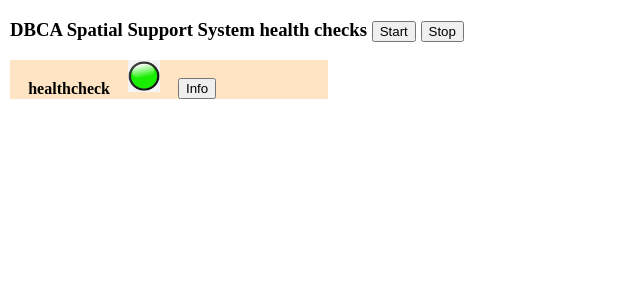
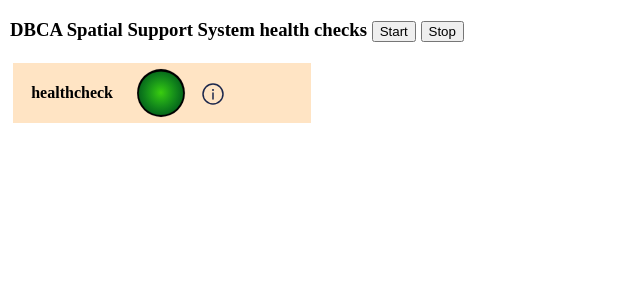
Before and after one commit to rockychen-dpaw/healthcheck, a Python web app: template templates/healthcheck/preview.html in a window 1280 px wide. Shown: the top 300 px of the page, without its empty margins (0-640 px from the left). Run offline with Jinja, Linux system fonts and the light colour scheme; the template is opened without the code that fills it, so the values that code supplies are empty.

Commit message:
Change css file and add more icons

```diff
--- a/app.py
+++ /dev/null
@@ -1,3 +0,0 @@
-from quart import Quart, jsonify, make_response, render_template
-
-app = application = Quart("HealthCheck", template_folder="templates", static_folder="static")
--- a/templates/healthcheck/inc/healthcheck.css
+++ b/templates/healthcheck/inc/healthcheck.css
@@ -11,35 +11,21 @@ body {
   background: rgb(202, 60, 60);
 }
 
-.healthstatuscontent {
-    display:block;
+.healthstatusblock {
     width: 90%
 }
+.sectionhealthstatusrow {
 
-.servicehealthstatus {
-    display: inline-block;
-    background-color: bisque;
 }
-.servicename {
-    width: 100px;
-    display: inline-block;
-    text-wrap: wrap;
-    text-align: right;
-    font-weight: bold;
-    vertical-align: middle;
+.sectionhealthstatuscolumn {
+
 }
 
-.healthstatus {
-    width: 40px;
-    display: inline-block;
-    padding-left: 10px;
-    text-align: center;
+.sectionnamerow {
+
 }
-.healthstatusbuttons {
-    width: 150px;
-    display: inline-block;
-    padding-left: 10px;
-    vertical-align: middle;
+.sectionnamecolumn {
+
 }
 .sectionname {
     display:block;
@@ -48,3 +34,43 @@ body {
     font-weight: bold;
     vertical-align: middle;
 }
+
+.servicename {
+    width: 100px;
+    height: 60px;
+    display: inline-block;
+    text-wrap: wrap;
+    text-align: right;
+    font-weight: bold;
+    vertical-align: 25px;
+}
+
+.servicehealthstatus {
+    display: inline-block;
+    height: 60px;
+    background-color: bisque;
+
+}
+.healthstatus {
+    width: 60px;
+    display: inline-block;
+    padding-left: 10px;
+    text-align: center;
+    height:60px;
+}
+.healthstatusimg {
+    width: 60px;
+    padding-left:10px;
+    height:60px;
+}
+.healthstatusbuttons {
+    width: 110px;
+    display: inline-block;
+    padding-left: 10px;
+    vertical-align: 25px;
+}
+.imgbutton {
+    width:24px;
+    height:24px;
+    vertical-align: -8px;
+}
--- a/templates/healthcheck/inc/healthcheckstatus.html
+++ b/templates/healthcheck/inc/healthcheckstatus.html
@@ -26,9 +26,9 @@ function browserside_check() {
             if (now - servicestatus["nextcheck"] > {{nextcheck_timeout}} ) {
                 //next check not running, maybe caused by healthcheck service or the target service
                 try{
-                    document.getElementById(section+ "-" + service + "-statusname").src = "/static/img/error-traffic-light.jpg"
+                    document.getElementById(section+ "-" + service + "-statusname-img").src = "/static/img/error.svg"
                 }catch(error) {
-                    document.getElementById(section+ "-" + service + "-statusname-div").innerHTML = '<img id="' + section + '-' + service + '-statusname" src="/static/img/error-traffic-light.jpg" style="width:32px;height:32px"/>'
+                    document.getElementById(section+ "-" + service + "-statusname").innerHTML = '<img id="' + section + '-' + service + '-statusname-img" src="/static/img/error.svg" class="healthstatusimg"/>'
                 }
                 nextcheck = servicestatus["nextcheck"]
                 nextcheckstr = nextcheck.getFullYear() + '-' + (nextcheck.getMonth() + 1) + "-" + nextcheck.getDate() + " " + nextcheck.getHours() + ":" + nextcheck.getMinutes() + ":" + nextcheck.getSeconds()
@@ -90,11 +90,10 @@ function fetch_healthstatus() {
                           continue
                       }
                       try{
-                          document.getElementById(datas[i][0][0]+ "-" + datas[i][0][1] + "-statusname").src = "/static/img/" + datas[i][1][1][2] + "-traffic-light.jpg"
+                          document.getElementById(datas[i][0][0]+ "-" + datas[i][0][1] + "-statusname-img").src = "/static/img/" + datas[i][1][1][2] + ".svg"
                       }catch(error) {
-                          document.getElementById(datas[i][0][0]+ "-" + datas[i][0][1] + "-statusname-div").innerHTML = '<img id="' + datas[i][0][0] + '-' + datas[i][0][1] + '-statusname" src="/static/img/' + datas[i][1][1][2] + '-traffic-light.jpg" style="width:32px;height:32px"/>'
+                          document.getElementById(datas[i][0][0]+ "-" + datas[i][0][1] + "-statusname").innerHTML = '<img id="' + datas[i][0][0] + '-' + datas[i][0][1] + '-statusname-img" src="/static/img/' + datas[i][1][1][2] + '.svg" class="healthstatusimg"/>'
                       }
-                      document.getElementById(datas[i][0][0]+ "-" + datas[i][0][1] + "-checkstart").innerHTML = datas[i][1][1][0]
                       nextcheck = new Date(datas[i][1][0])
                       nextcheckstr = nextcheck.getFullYear() + '-' + (nextcheck.getMonth() + 1) + "-" + nextcheck.getDate() + " " + nextcheck.getHours() + ":" + nextcheck.getMinutes() + ":" + nextcheck.getSeconds()
                       healthstatus[datas[i][0][0]][datas[i][0][1]]["message"] = "Health Status : " + datas[i][1][1][2] + `
@@ -130,40 +129,44 @@ function fetch_healthstatus() {
 fetch_healthstatus()
 </script>
 
-<img src="/static/img/green-traffic-light.jpg" style="width:32px;height:32px;display:none" alt="cache the image"/>
-<img src="/static/img/yellow-traffic-light.jpg" style="width:32px;height:32px;display:none" alt="cache the image"/>
-<img src="/static/img/red-traffic-light.jpg" style="width:32px;height:32px;display:none" alt="cache the image"/>
-<img src="/static/img/error-traffic-light.jpg" style="width:32px;height:32px;display:none" alt="cache the image"/>
-<div class="healthstatuscontent">
+<img src="/static/img/green.svg" style="width:32px;height:32px;display:none" alt="cache the image"/>
+<img src="/static/img/yellow.svg" style="width:32px;height:32px;display:none" alt="cache the image"/>
+<img src="/static/img/red.svg" style="width:32px;height:32px;display:none" alt="cache the image"/>
+<img src="/static/img/error.svg" style="width:32px;height:32px;display:none" alt="cache the image"/>
+<table class="healthstatusblock">
+    <tr class="sectionhealthstatusrow"><td class="sectionhealthstatuscolumn">
     <div class="servicehealthstatus">
         <div class="servicename">healthcheck</div>
-        <div class="healthstatus" id="healthcheck-healthcheck-statusname-div">
-          <img id="healthcheck-healthcheck-statusname" src="/static/img/green-traffic-light.jpg" style="width:32px;height:32px"/>
+        <div class="healthstatus" id="healthcheck-healthcheck-statusname">
+          <img id="healthcheck-healthcheck-statusname-img" src="/static/img/green.svg" class="healthstatusimg"/>
         </div>
         <div class="healthstatusbuttons">
-            <button onclick="alert(healthstatus['healthcheck']['healthcheck']['message'])">Info</button>
+            <A href="javascript:alert(healthstatus['healthcheck']['healthcheck']['message'])"><img src="/static/img/info.svg" class="imgbutton"/></A>
         </div>
     </div>
+    </td></tr>
 {% for section in healthcheck.sectionlist %}
-    <div class="sectionname">{{section.name}}</div>
+    <tr class="sectionnamerow"><td class="sectionnamecolumn"><span class="sectionname">{{section.name}}</span></td></tr>
+    <tr class="sectionhealthstatusrow"><td class="sectionhealthstatuscolumn">
     {% for service in section.servicelist %}
     <div class="servicehealthstatus">
         <div class="servicename">{{service.name}}</div>
-        <div class="healthstatus" id="{{section.sectionid}}-{{service.serviceid}}-statusname-div">
+        <div class="healthstatus" id="{{section.sectionid}}-{{service.serviceid}}-statusname">
               {% if service.healthstatus_name != "" %}
-              <img id="{{section.sectionid}}-{{service.serviceid}}-statusname" src="/static/img/{{ service.healthstatus_name }}-traffic-light.jpg" style="width:32px;height:32px"/>
+              <img id="{{section.sectionid}}-{{service.serviceid}}-statusname-img" src="/static/img/{{ service.healthstatus_name }}.svg" class="healthstatusimg"/>
               {% endif %}
         </div>
         <div class="healthstatusbuttons">
-            <button onclick="alert(healthstatus['{{section.sectionid}}']['{{service.serviceid}}']['message'])">Info</button>
+            <A href="javascript:alert(healthstatus['{{section.sectionid}}']['{{service.serviceid}}']['message'])"><img src="/static/img/info.svg" class="imgbutton"/></A>
             {% if service.healthstatus_persistent %}
-            | <A target="_blank" href="/healthcheck/detail/{{service.sectionid}}/{{service.serviceid}}">Detail</A>
+            | <A target="_blank" href="/healthcheck/detail/{{service.sectionid}}/{{service.serviceid}}"><img src="/static/img/details.svg" class="imgbutton"/></A>
             {% endif %}
             {% if service.historyenabled %}
-            | <A target="_blank" href="/healthcheck/history/{{service.sectionid}}/{{service.serviceid}}">History</A>
+            | <A target="_blank" href="/healthcheck/history/{{service.sectionid}}/{{service.serviceid}}"><img src="/static/img/history.svg" class="imgbutton"/></A>
             {% endif %}
         </div>
     </div>
     {% endfor %}
+    </td></tr>
 {% endfor %}
-</div>
+</table>
```
Also changed, not shown: static/img/details.svg (added), static/img/error.svg (added), static/img/green.svg (added), static/img/history.svg (added), static/img/info.svg (added), static/img/red.svg (added), static/img/yellow.svg (added).
